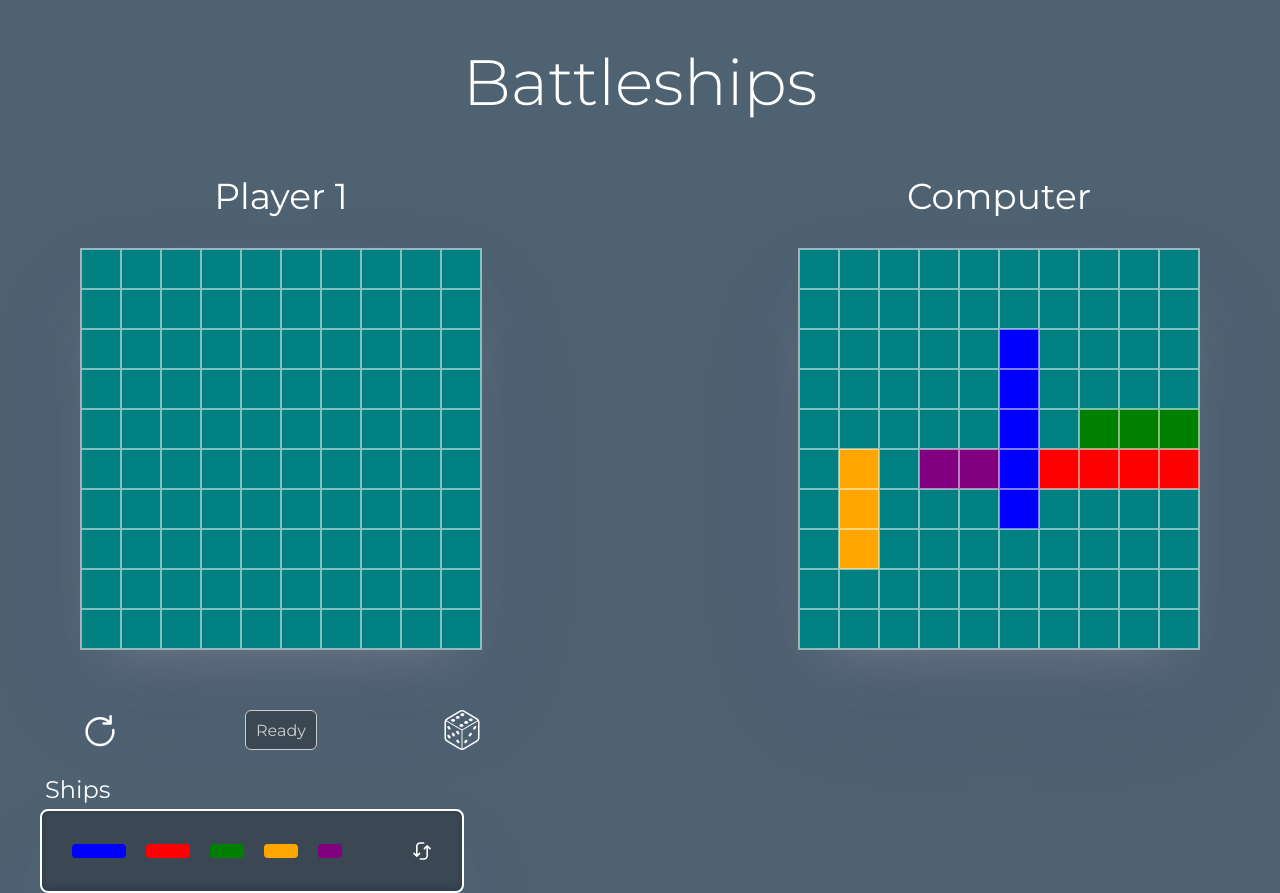
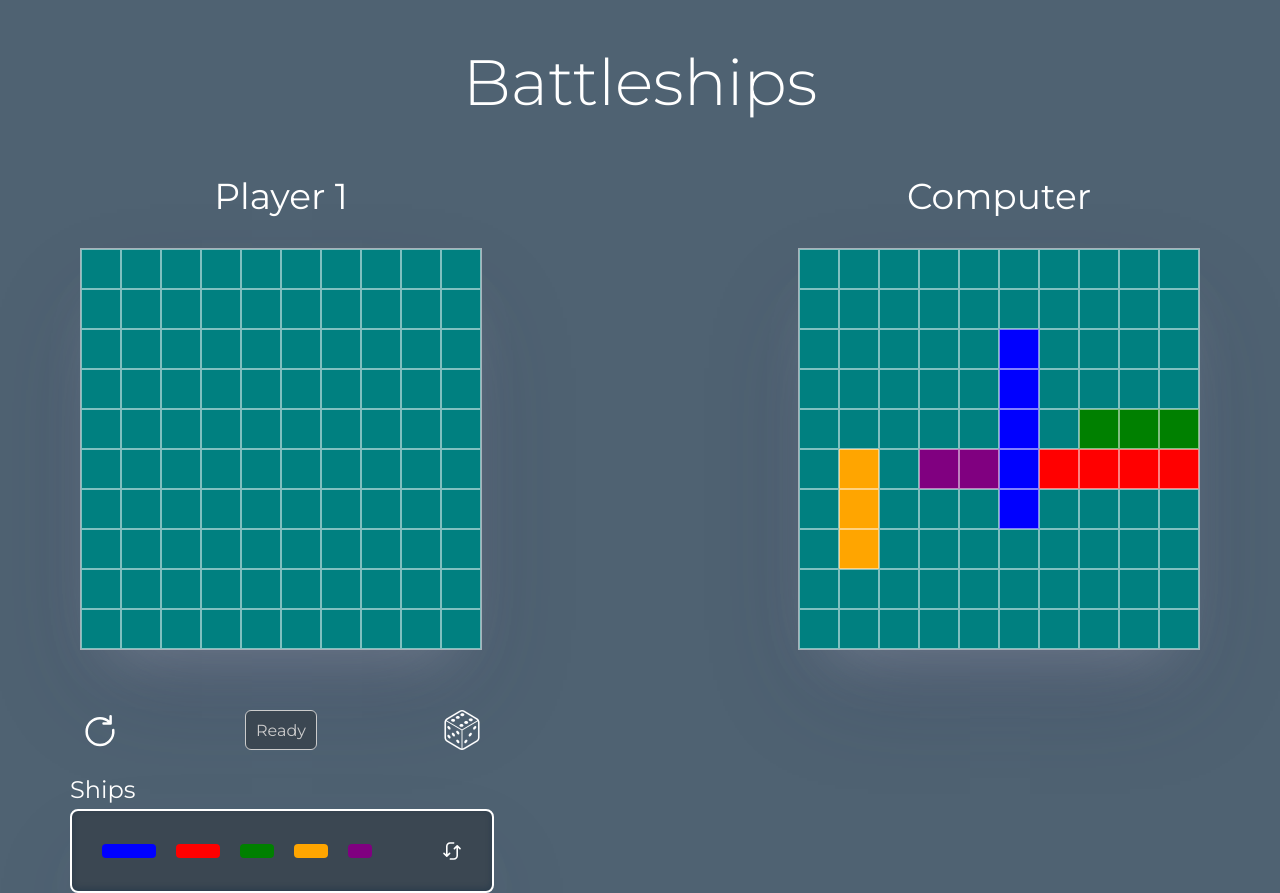
Before and after one commit to MarcelUrbanczyk/Battleships, a React (Create React App) app: page / in a window 1280 px wide. Built offline with nearby package versions, Linux system fonts and the light colour scheme.

Commit message:
ui improvements

```diff
--- a/src/features/ShipCollection/styled.js
+++ b/src/features/ShipCollection/styled.js
@@ -25,6 +25,7 @@
     rgba(10, 37, 64, 0.35) 0px -2px 6px 0px inset;
   display: flex;
   justify-content: space-between;
+  margin: 0 30px;
   padding: 30px;
   width: 30%;
 `;
@@ -46,6 +47,6 @@
 export const Header = styled.h2`
   color: white;
   font-weight: 400;
-  margin: 5px;
+  margin: 5px 30px;
   user-select: none;
 `;
```
